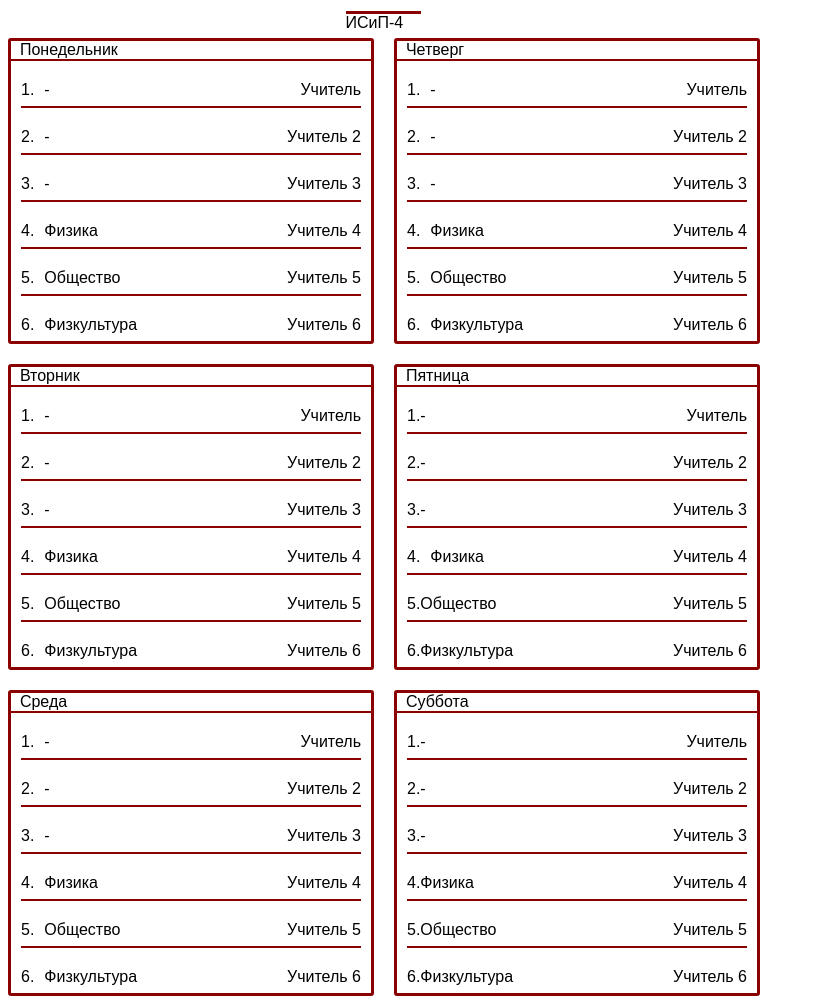
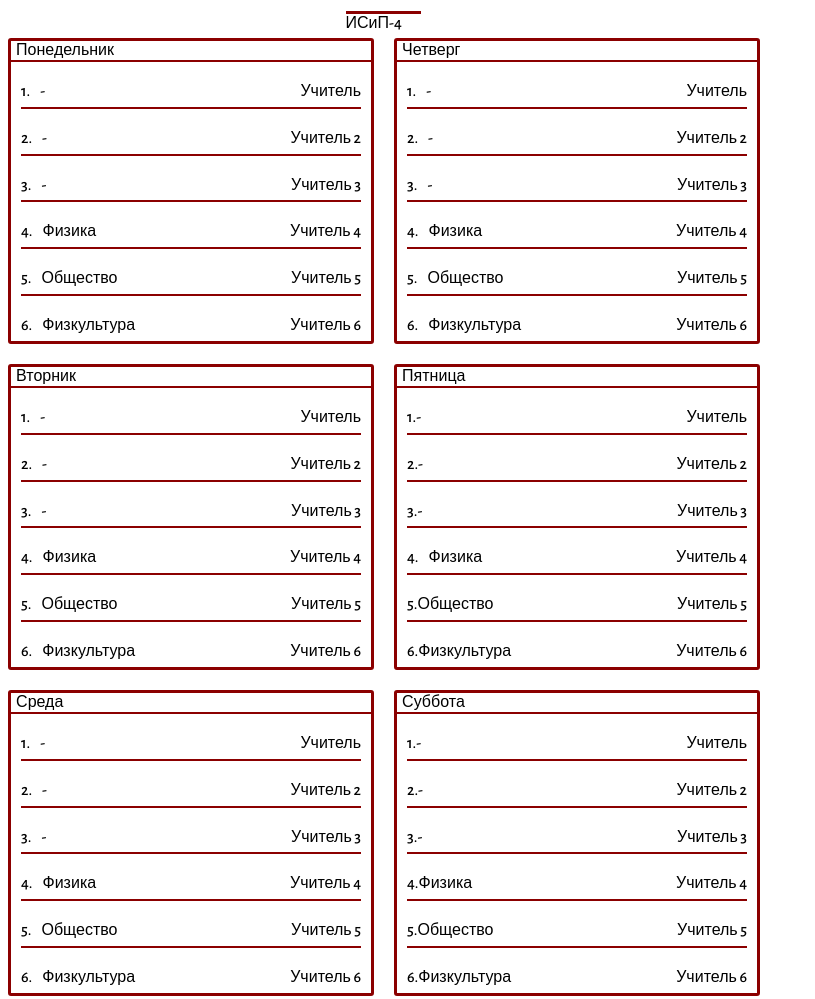
Before and after one commit to MySecretCodingAnimeOrg/lession-table, a plain HTML site: page index.html in a window 1280 px wide. Shown: the whole page, without its empty margins (0-815 px from the left). Drawn offline with nearby package versions, Linux system fonts and the light colour scheme.

Commit message:
фикс 5

```diff
--- a/index.html
+++ b/index.html
@@ -4,8 +4,11 @@
     <meta charset="UTF-8">
     <meta http-equiv="X-UA-Compatible" content="IE=edge">
     <meta name="viewport" content="width=device-width, initial-scale=1.0">
-    <title>Document</title>
+    <title>Расписание пар</title>
     <link rel="stylesheet" href="style.css">
+    <link rel="preconnect" href="https://fonts.googleapis.com">
+    <link rel="preconnect" href="https://fonts.gstatic.com" crossorigin>
+    <link href="https://fonts.googleapis.com/css2?family=Alegreya+Sans:wght@500&display=swap" rel="stylesheet">
 </head>
 <body>
     <div id="group">
```
